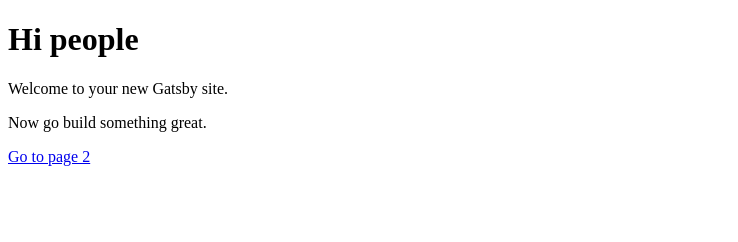
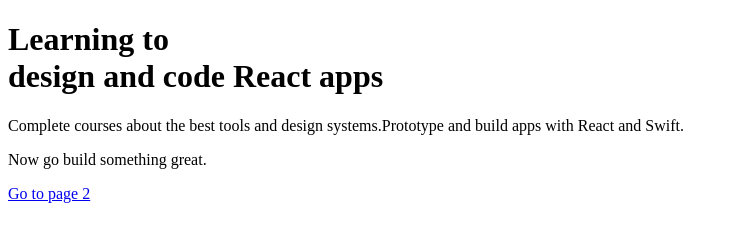
Before and after one commit to mxayon/gatsby-playground, a Gatsby site: page / in a window 1280 px wide. Shown: the whole page, without its empty margins (0-738 px from the left). Built offline with nearby package versions, Linux system fonts and the light colour scheme; Gatsby itself is replaced by a stand-in of ours.

Commit message:
first changes on the page1

```diff
--- a/src/pages/index.js
+++ b/src/pages/index.js
@@ -1,13 +1,14 @@
 import React from 'react'
 import Link from 'gatsby-link'
 
-const IndexPage = () => (
-  <div>
-    <h1>Hi people</h1>
-    <p>Welcome to your new Gatsby site.</p>
-    <p>Now go build something great.</p>
-    <Link to="/page-2/">Go to page 2</Link>
-  </div>
+const IndexPage = () => ( <
+    div >
+    <
+    h1 > Learning to < br / > design and code React apps < /h1> <
+    p > Complete courses about the best tools and design systems.Prototype and build apps with React and Swift. < /p>  <
+    p > Now go build something great. < /p>  <
+    Link to = "/page-2/" > Go to page 2 < /Link>  <
+    /div>
 )
 
 export default IndexPage
```
